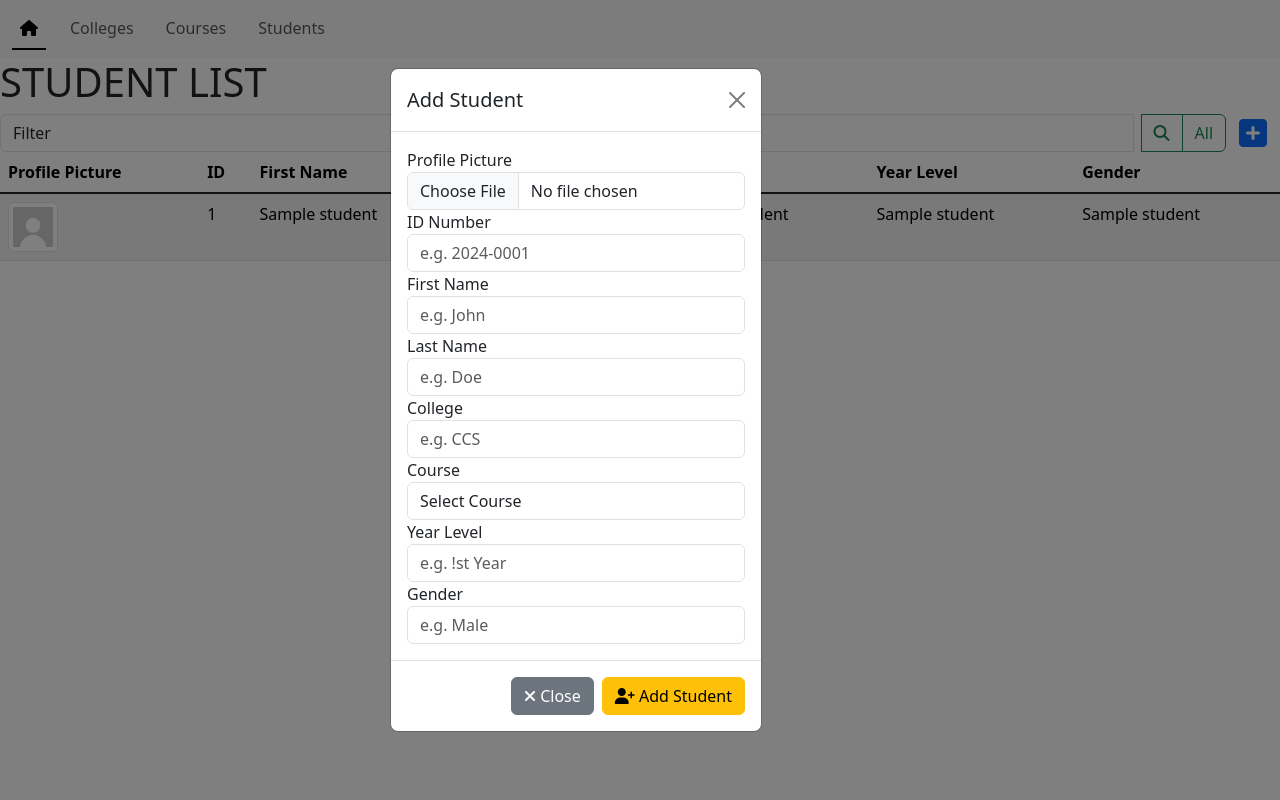
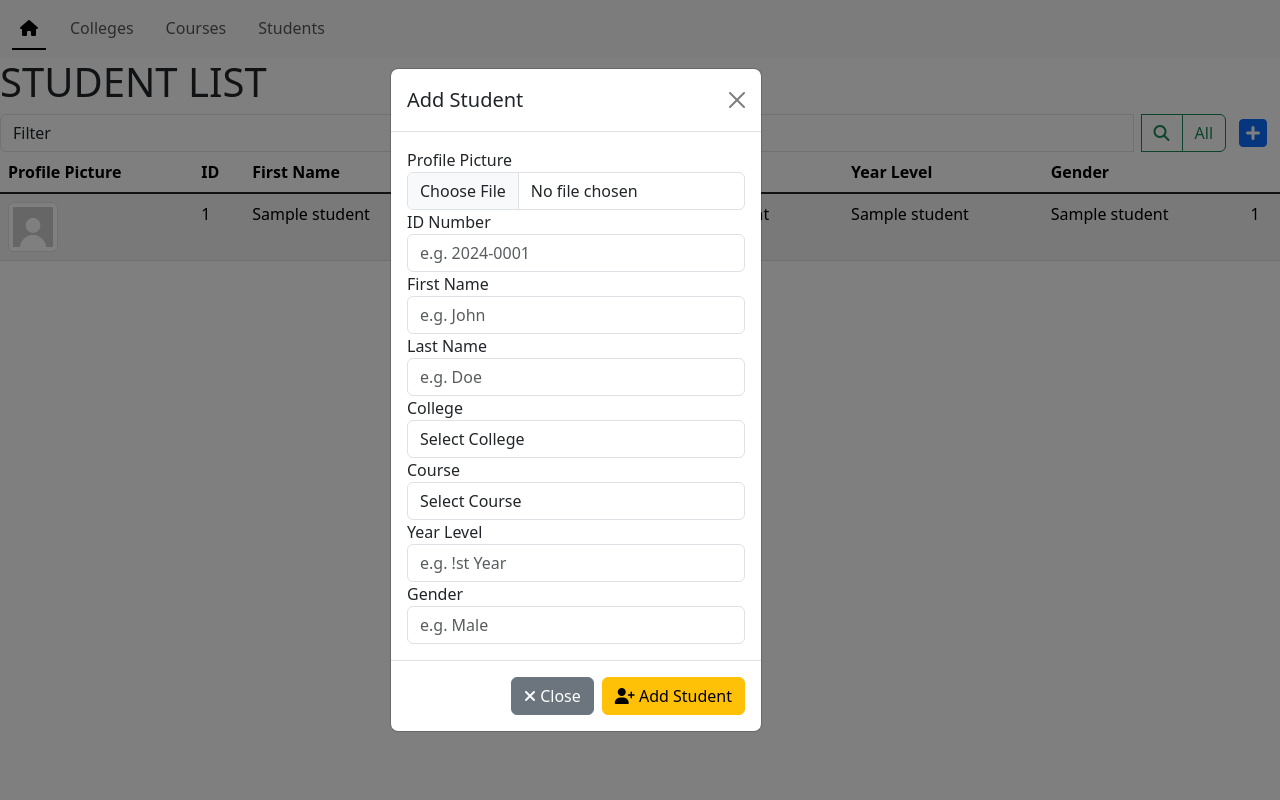
Before and after one commit to janellasuzanne/SSIS_web, a Flask app: template app/templates/student.html in a window 1280 px wide, after a click that opens the changed part. Run offline with Flask 3, Linux system fonts and the light colour scheme; the template is opened without the code that fills it: most values are stand-ins (such as "Sample title", 1, 10 or a date in 2020); form fields are guessed from the names that the template uses; some libraries are stand-ins or nearby versions.

Commit message:
Fix: Select Current College & Course | Course Choices Based on Current College

```diff
--- a/app/models/collegeModel.py
+++ b/app/models/collegeModel.py
@@ -31,7 +31,7 @@
     def get_college_by_course_name(cls, course_name):
         try:
             cur = mysql.connection.cursor()
-            cur.execute('''SELECT `college_name` FROM `college` AS `clg`
+            cur.execute('''SELECT `college_code` FROM `college` AS `clg`
                         LEFT JOIN `course` AS `crs`
                         ON `college_code` = `college_id`
                         WHERE `course_name` = %s''',
--- a/app/static/updateDelete.js
+++ b/app/static/updateDelete.js
@@ -100,6 +100,13 @@
                 if (modalElement) {
                     if (key === 'photo') {
                         modalElement.src = value;
+                    } else if (modalElement.tagName === 'SELECT') {
+                        modalElement.value = value;
+
+                        // If updating the college, trigger the filtering logic for courses
+                        if (key === 'college') {
+                            document.getElementById("collegeUpdateInput").dispatchEvent(new Event('change'));
+                        }
                     } else {
                         modalElement.value = value;
                     }
@@ -111,6 +118,42 @@
                 }
             }
         }
+
+        const collegeUpdateSelect = document.getElementById("collegeUpdateInput");
+        const courseUpdateSelect = document.getElementById("courseUpdateInput");
+
+        function filterCoursesByCollege(preserveSelection = false) {
+            const selectedCollege = collegeUpdateSelect.value;
+            const currentCourse = courseUpdateSelect.value; // Preserve the current course if needed
+
+            // Show only courses matching the selected college
+            Array.from(courseUpdateSelect.options).forEach(option => {
+                if (option.dataset.updatecollegeid === selectedCollege || option.disabled) {
+                    option.hidden = false;
+                } else {
+                    option.hidden = true;
+                }
+            });
+
+            // Reset the course selection unless preserving it
+            if (!preserveSelection) {
+                courseUpdateSelect.value = "";
+            } else if (Array.from(courseUpdateSelect.options).some(option => option.value === currentCourse && !option.hidden)) {
+                // Ensure the current course is still valid
+                courseUpdateSelect.value = currentCourse;
+            } else {
+                courseUpdateSelect.value = ""; // Reset if the current course is invalid
+            }
+        }
+
+        // Attach the change event listener (only once to avoid duplicates)
+        if (!collegeUpdateSelect.dataset.listenerAttached) {
+            collegeUpdateSelect.addEventListener("change", () => filterCoursesByCollege(false));
+            collegeUpdateSelect.dataset.listenerAttached = true;
+        }
+
+        // Filter courses initially based on the current college and preserve selection
+        filterCoursesByCollege(true);
 
         // Show the modal
         $(modal).modal('show');
--- a/app/templates/student.html
+++ b/app/templates/student.html
@@ -63,6 +63,7 @@
       <td>{{ student[3] }}</td>
       <td>{{ student[4] }}</td>
       <td>{{ student[5] }}</td>
+      <td>{{ student[7][0][0] }}</td>
     </tr>
     {% endfor %}
     </tbody>
@@ -98,7 +99,13 @@
          </div>
          <div class="form-group">
           <label for="studentCollegeInput">College</label>
-          {{ add_form.studentCollegeInput(class="form-control", placeholder="e.g. CCS", required=True, id="studentCollegeInput")}}
+          <select class="form-control" id="studentCollegeInput" name="studentCollegeInput" required>
+            <option value="">Select College</option>
+            {% for college in colleges %}
+            <option value="{{ college[0] }}">{{ college[1] }}</option>
+            {% endfor %}
+          </select>
+          <!-- {{ add_form.studentCollegeInput(class="form-control", placeholder="e.g. CCS", required=True, id="studentCollegeInput")}} -->
         </div>
         <div class="form-group">
           <label for="studentCourseInput">Course</label>
@@ -187,15 +194,19 @@
         </div>
          <div class="form-group">
            <label for="updateStudentCollegeInput">College</label>
-           <!-- <select name="college" class="form-select" id="collegeUpdateInput">
-            <option value="BSN">Bachelor of Science in Nursing</option>
-            <option value="BSCS">Bachelor of Science in Computer Science</option>
-          </select> -->
-           <input type="text" class="form-control" id="collegeUpdateInput">
+           <select name="college" class="form-control" id="collegeUpdateInput">
+            {% for college in colleges %}
+            <option value="{{ college[0] }}">{{ college[1] }}</option>
+            {% endfor %}
+           </select>
         </div>
          <div class="form-group">
           <label for="updateStudentCourseInput">Course</label>
-          <input type="text" name="course" class="form-control" id="courseUpdateInput">
+          <select name="course" class="form-control" id="courseUpdateInput">
+            {% for course in courses %}
+            <option data-updatecollegeid="{{ course[2] }}" value="{{ course[1] }}">{{ course[1] }}</option>
+            {% endfor %}
+          </select>
         </div>
          <div class="form-group">
           <label for="updateStudentYearInput">Year Level</label>
```
